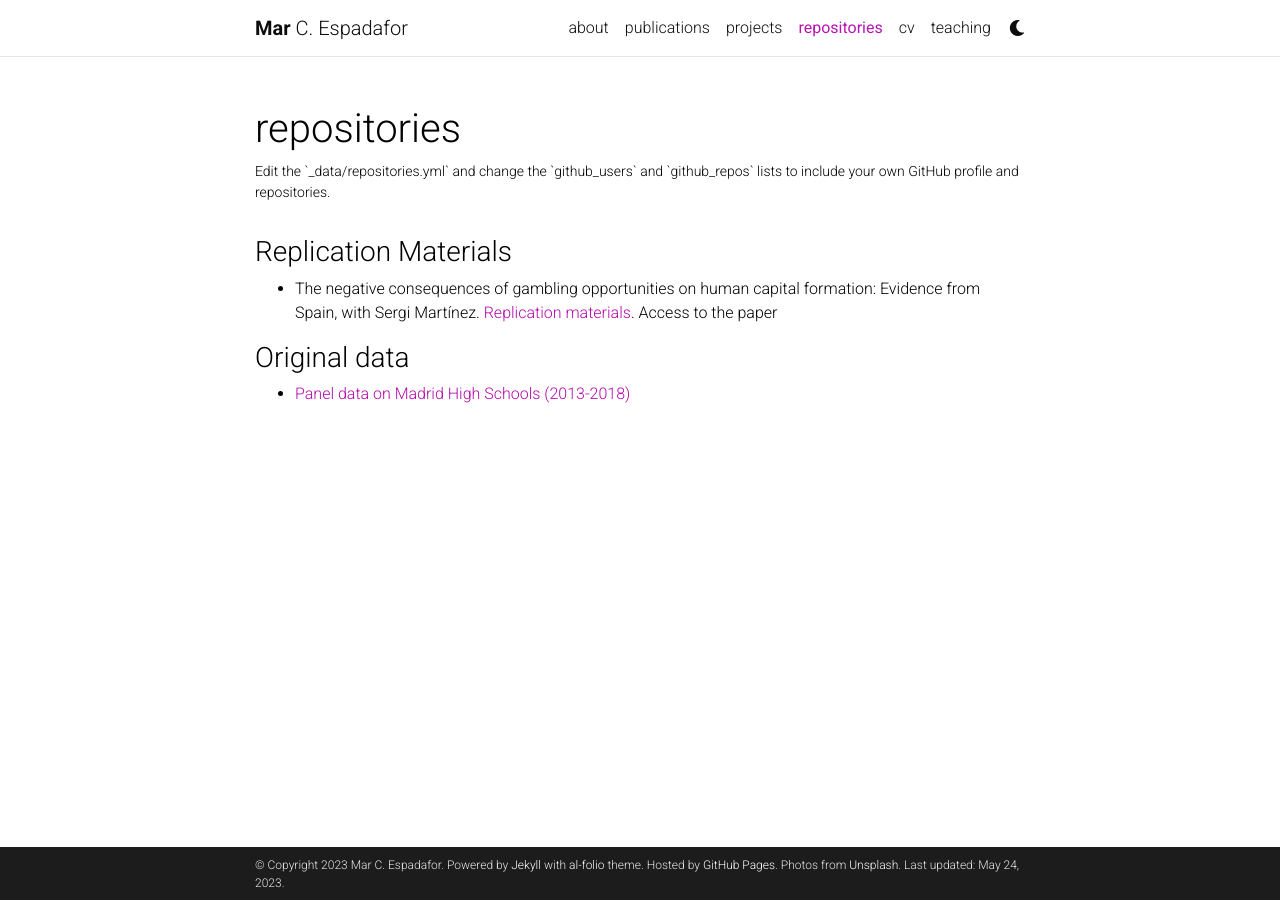
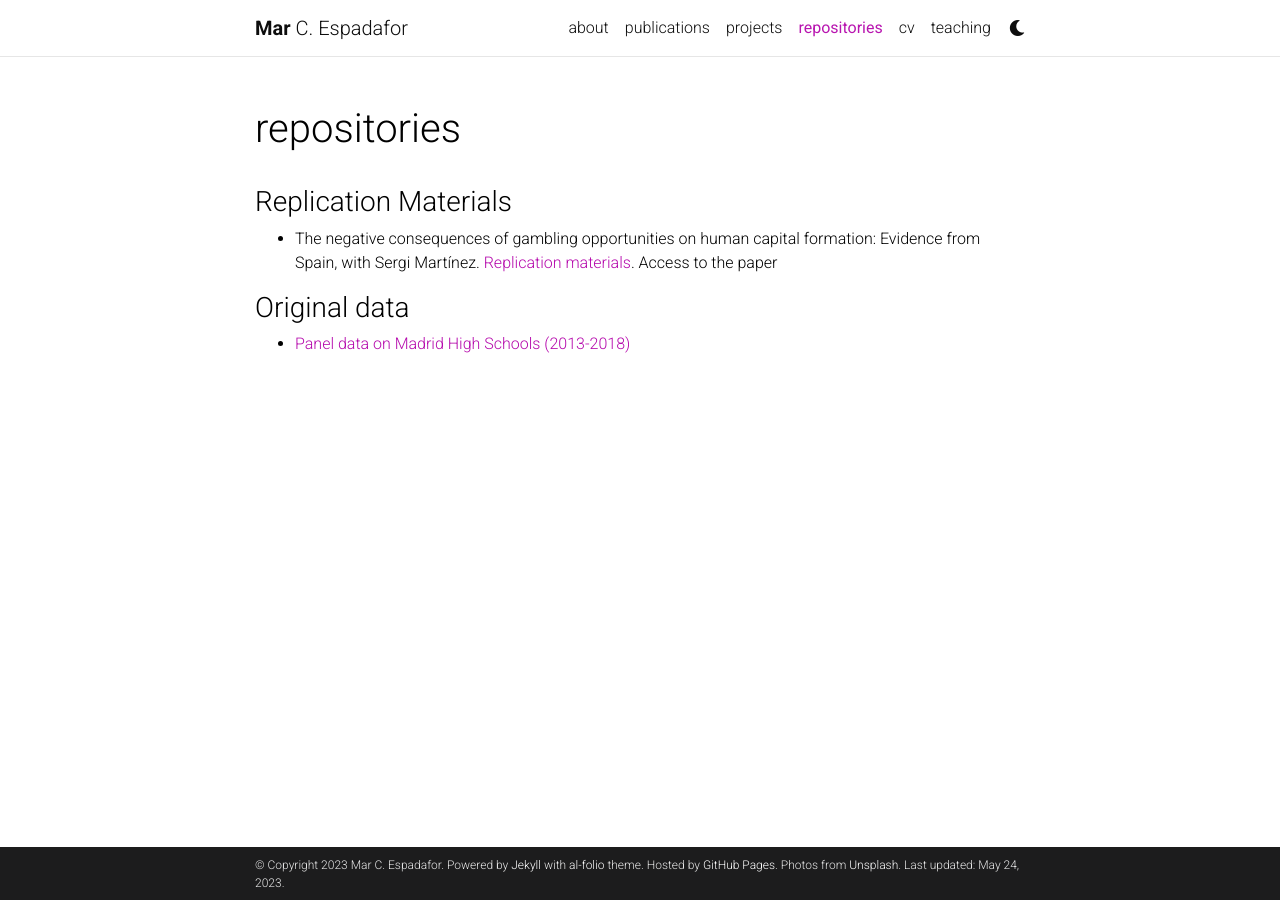
Before and after one commit to marespadafor/marespadafor.github.io, a Jekyll site: the page built from _pages/repositories.md, in a window 1280 px wide. Built offline with Jekyll 4.4.1, drawn with Linux system fonts in a browser that asks for light colours; full-size pictures stand in for the smaller copies a plugin makes; comment, search, counter and statistics services are not loaded; a style sheet for code colours, icons or effects is not loaded.

Commit message:
news_changes

```diff
--- a/_pages/repositories.md
+++ b/_pages/repositories.md
@@ -2,7 +2,7 @@
 layout: page
 permalink: /repositories/
 title: repositories
-description: Edit the `_data/repositories.yml` and change the `github_users` and `github_repos` lists to include your own GitHub profile and repositories.
+description:
 nav: true
 nav_order: 3
 ---
```
Also changed, not shown: _pages/about.md (+1 -2 lines), _pages/projects.md (+1 -1 lines), _pages/publications.md (+1 -1 lines).
